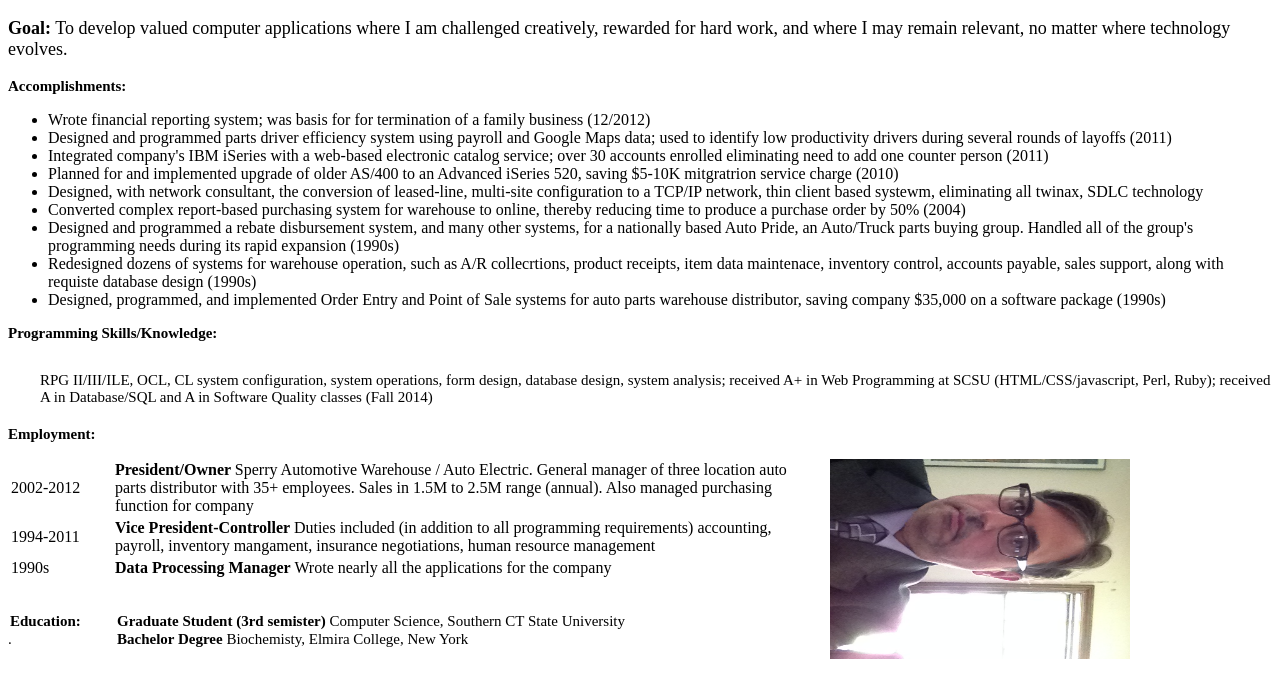
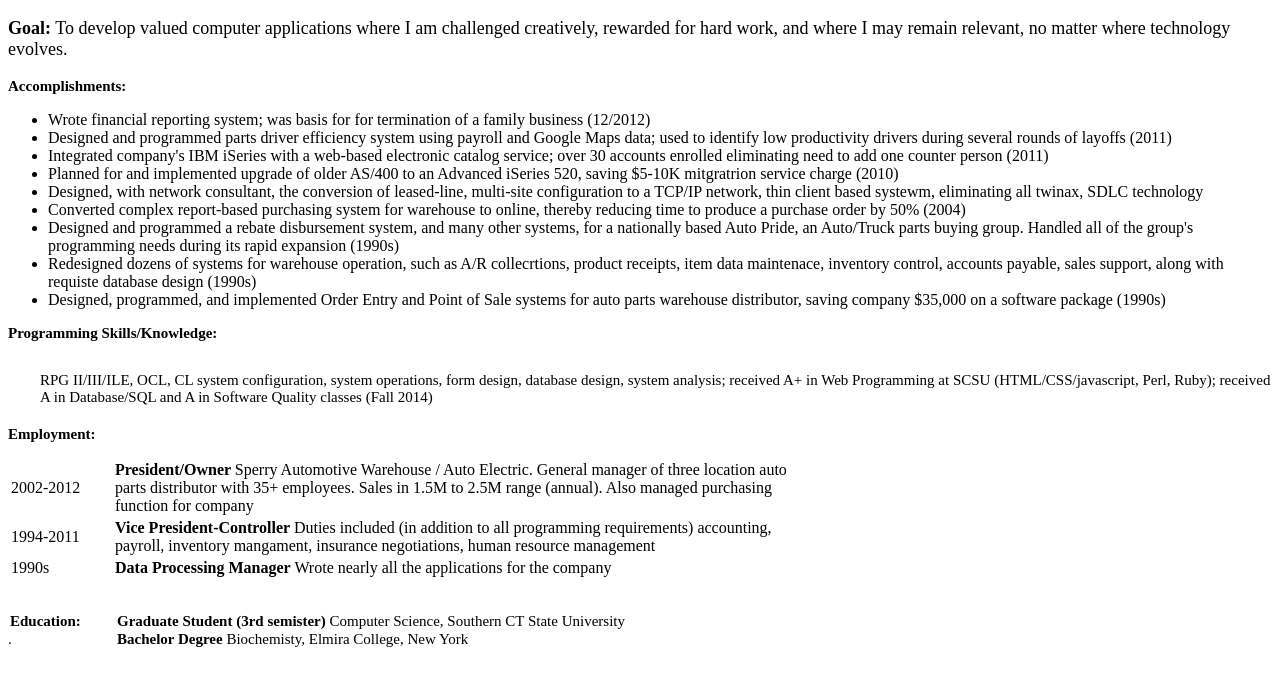
Before and after one commit to chaberfeld/chaberfeld.github.io, a plain HTML site: page index.html in a window 1280 px wide. Shown: the part 91-788 px from the top of the page. Drawn offline with Linux system fonts and the light colour scheme.

Commit message:
Update index.html

```diff
--- a/index.html
+++ b/index.html
@@ -72,9 +72,5 @@
 		<p>.</p>
     	</div>
 
-        <img id="pic1" src="img/IMG_2394.JPG" alt="Carl">
-
-
-
     </body>
 </html>
```
